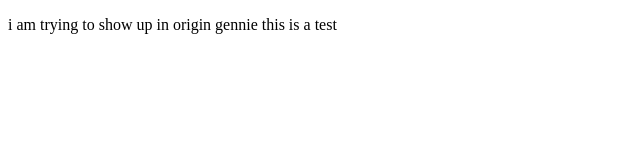
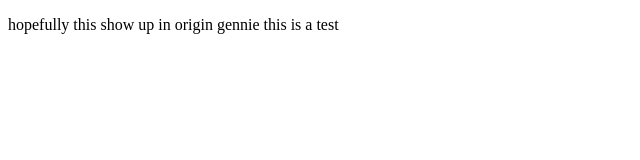
Before and after one commit to genniebean48/PugetSoundActivism, a plain HTML site: page HomePage/homePage.html in a window 1280 px wide. Shown: the full height of the page, 0-640 px from the left. Drawn offline with Linux system fonts and the light colour scheme.

Commit message:
gennie : gennie

```diff
--- a/HomePage/homePage.html
+++ b/HomePage/homePage.html
@@ -3,7 +3,7 @@
 <head>
     <meta charset="UTF-8">
     <title>Title</title>
-    <p> i am trying to show up in origin gennie this is a test</p>
+    <p> hopefully this show up in origin gennie this is a test</p>
 </head>
 <body>
 
```
